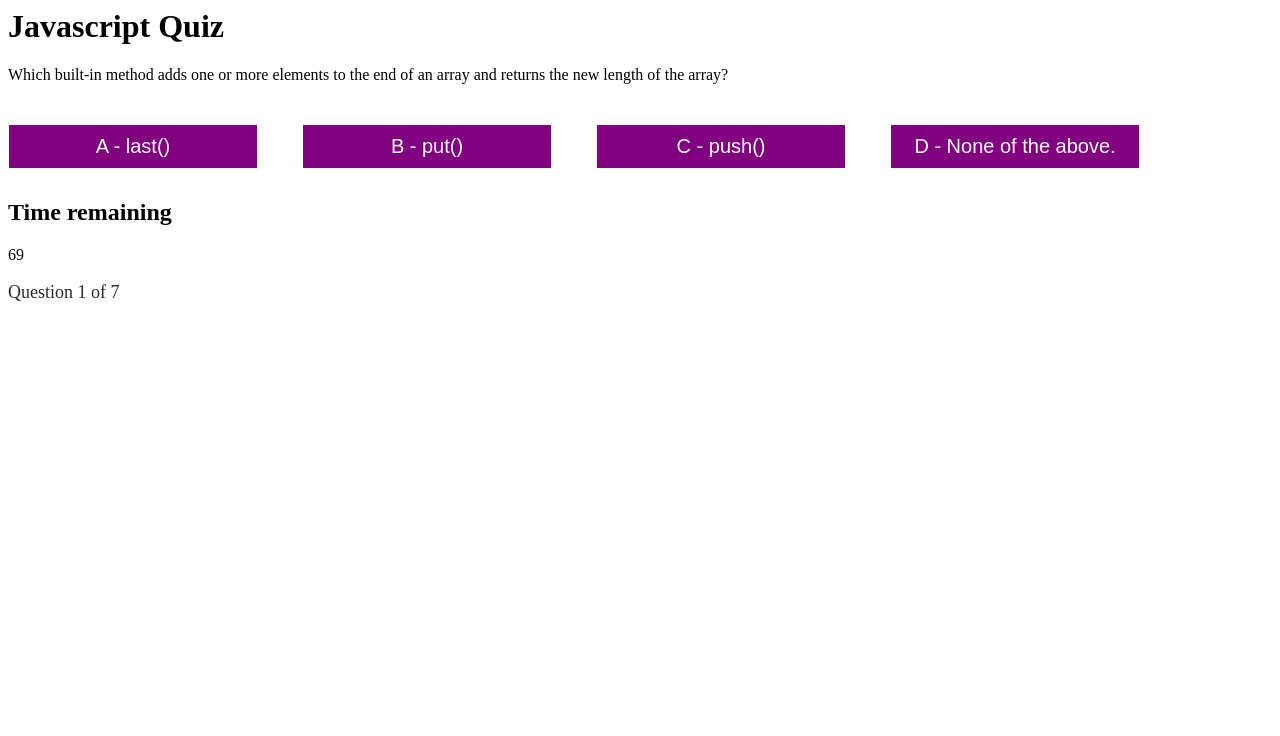
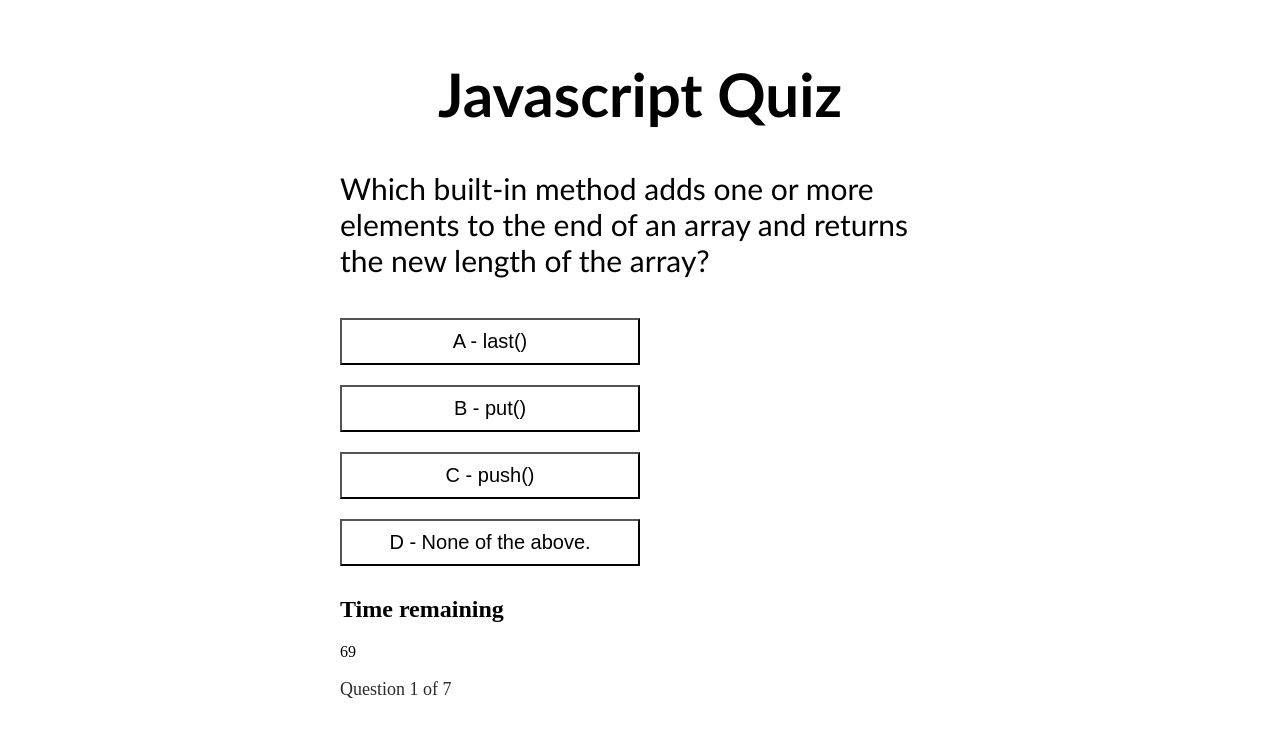
Before and after one commit to SushiChen/Javascript-Quiz, a plain HTML site: page index.html in a window 1280 px wide. Both pictures are taken after a click on the button "START". Drawn offline with Linux system fonts and the light colour scheme.

Commit message:
Change css code to make the page look better.

```diff
--- a/style.css
+++ b/style.css
@@ -2,19 +2,19 @@ body {
     background-color: white;
 }
 
-.grid {
+.body {
     width: 600px;
     height: 500px;
+    margin: auto;
     background-color: #fff;
     padding: 10px 50px 50px 50px;
 }
 
-.grid h1 {
-    font-family: "sans-serif";
-    background-color: purple;
+.body h1 {
+    font-family: 'Gill Sans', 'Gill Sans MT', Calibri, 'Trebuchet MS', sans-serif;
     font-size: 60px;
     text-align: center;
-    color: #ffffff;
+    color: purple
     padding: 2px 0px;
 
 }
@@ -37,8 +37,8 @@ body {
     display: none;
 }
 
-.grid #question {
-    font-family: "monospace";
+.body #question {
+    font-family: 'Gill Sans', 'Gill Sans MT', Calibri, 'Trebuchet MS', sans-serif;
     font-size: 30px;
     color: black;
 }
@@ -48,10 +48,10 @@ body {
 }
 
 #btn0, #btn1, #btn2, #btn3 {
-    background-color: purple;
-    width: 250px;
+    background-color: white;
+    width: 300px;
     font-size: 20px;
-    color: #fff;
+    color: black
     border: 1px solid;
     margin: 10px 40px 10px 0px;
     padding: 10px 10px;
```
